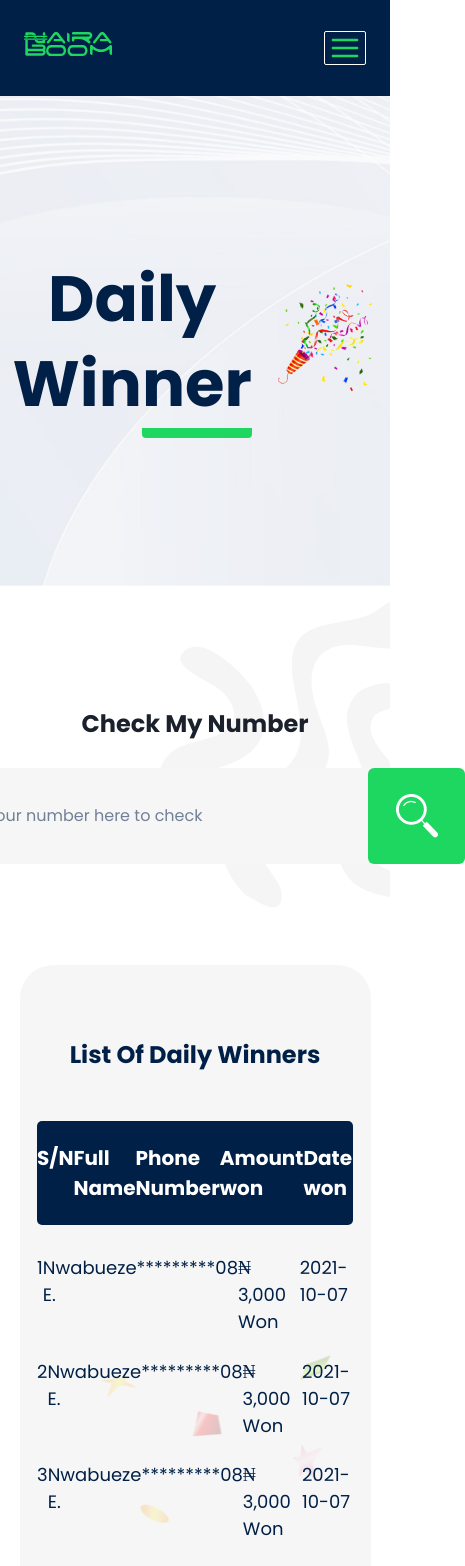
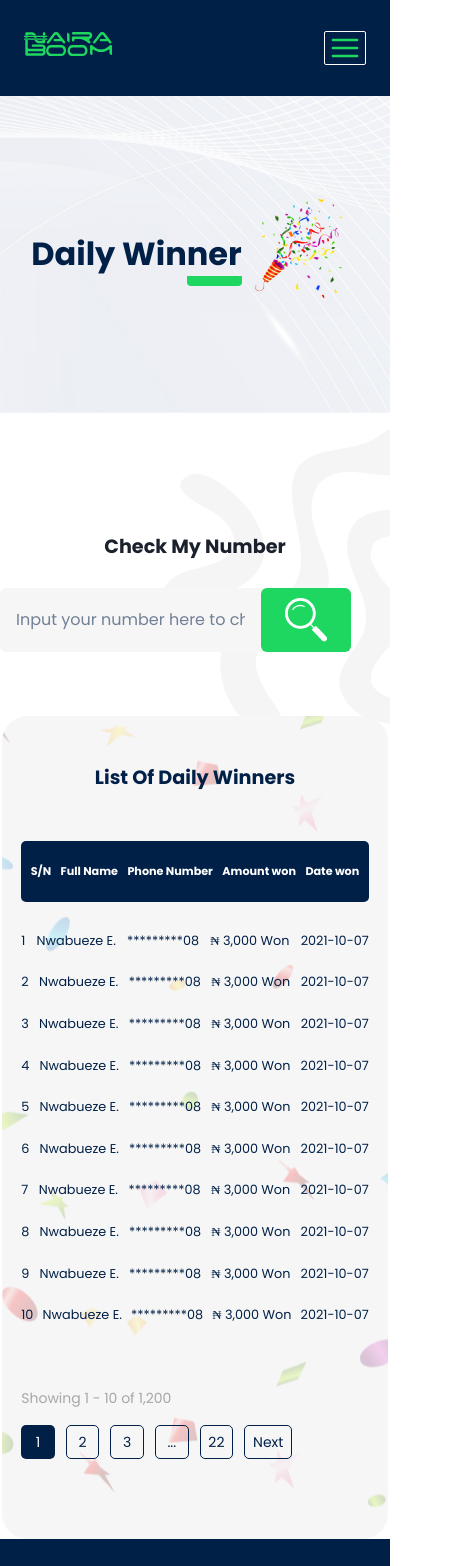
Before and after one commit to iam-benjamen/nairaboom, a Next.js app: page /daily-winners in a window 390 px wide. Shown: the top 1566 px of the page, 465 px wide, since content can reach past the window. Built offline with nearby package versions, Linux system fonts and the light colour scheme.

Commit message:
responsiveness done

```diff
--- a/components/BackgroundTitle.js
+++ b/components/BackgroundTitle.js
@@ -11,7 +11,7 @@ const BackgroundTitle = (props) => {
         display={"flex"}
         alignItems="center"
         justifyContent={"center"}
-        py="10rem"
+        py={{base:"6rem",md:"8rem",lg:"10rem"}}
       >
         <Heading
           color={"nairablue"}
--- a/pages/daily-winners.js
+++ b/pages/daily-winners.js
@@ -23,18 +23,18 @@ const DailyWinners = () => {
       <NavBar />
       <Box
         backgroundImage={`url(${background.src})`}
-        backgroundPosition="center"
+        backgroundPosition={{ base: "right", md: "center" }}
         backgroundRepeat="no-repeat"
         backgroundSize={"cover"}
         backgroundAttachment="fixed"
         display={"flex"}
         alignItems="center"
         justifyContent={"center"}
-        py="10rem"
+        py={{ base: "6rem", md: "8rem", lg: "10rem" }}
       >
         <Heading
           color={"nairablue"}
-          fontSize={"4rem"}
+          fontSize={{ base: "2rem", md: "4rem" }}
           fontWeight={700}
           fontFamily={"poppins"}
           textAlign={"center"}
@@ -48,7 +48,9 @@ const DailyWinners = () => {
             ner
           </chakra.span>
         </Heading>
-        <Image src={party} alt="party" />
+        <Box maxW={"30%"}>
+          <Image src={party} alt="party" />
+        </Box>
       </Box>
       <Box
         bgColor={"white"}
@@ -61,14 +63,14 @@ const DailyWinners = () => {
         flexDir={"column"}
         alignItems="center"
       >
-        <Text pb="1.6rem" fontSize={"1.5rem"} fontWeight={700}>
+        <Text pb="1.6rem" fontSize={{base:"1.2rem",md:"1.5rem"}} fontWeight={700}>
           Check My Number
         </Text>
         <form action="">
           <Box
             display={"flex"}
-            w="33.75rem"
-            h="6rem"
+            w={{ base: "90%", md: "33.75rem" }}
+            h={{ base: "4rem", md: "6rem" }}
             borderRadius={"15px"}
             bgColor={"#F6F6F6"}
           >
@@ -85,7 +87,7 @@ const DailyWinners = () => {
               type="submit"
               bgColor={"nairagreen"}
               w="7rem"
-              h="6rem"
+              h={{ base: "4rem", md: "6rem" }}
             >
               <Image src={searchIcon} alt="search icon" />
             </Button>
@@ -95,19 +97,23 @@ const DailyWinners = () => {
           backgroundImage={`url(${confetti.src})`}
           backgroundPosition="center"
           backgroundRepeat="no-repeat"
-          mt="6.3rem"
+          mt={{ base: "4rem", md: "6.3rem" }}
           bgColor={"#F6F6F6"}
-          borderRadius={"2.1rem"}
-          pt="4.5rem"
-          pb="3.5rem"
+          borderRadius={{base:"1.6rem",md:"2.1rem"}}
+          pt={{ base: "3rem", md: "4.5rem" }}
+          pb={{ base: "2rem", md: "3.5rem" }}
           display={"flex"}
           flexDir="column"
           fontFamily={"poppins"}
           color="nairablue"
-          w="90%"
+          w={{ base: "99%", md: "90%" }}
           alignItems={"center"}
         >
-          <Text fontWeight={700} fontSize="1.5rem" pb="3rem">
+          <Text
+            fontWeight={700}
+            fontSize={{ base: "1.2rem", md: "1.5rem" }}
+            pb="3rem"
+          >
             List Of Daily Winners
           </Text>
           <Box w="90%">
@@ -120,57 +126,105 @@ const DailyWinners = () => {
               justifyContent={"space-evenly"}
               mb="1.8rem"
             >
-              <Text color="white" fontWeight={700} fontSize="xl">
+              <Text
+                color="white"
+                fontWeight={700}
+                fontSize={{ base: ".7rem", md: "xl" }}
+              >
                 S/N
               </Text>
-              <Text color="white" fontWeight={700} fontSize="xl">
+              <Text
+                color="white"
+                fontWeight={700}
+                fontSize={{ base: ".7rem", md: "xl" }}
+              >
                 Full Name
               </Text>
-              <Text color="white" fontWeight={700} fontSize="xl">
+              <Text
+                color="white"
+                fontWeight={700}
+                fontSize={{ base: ".7rem", md: "xl" }}
+              >
                 Phone Number
               </Text>
-              <Text color="white" fontWeight={700} fontSize="xl">
+              <Text
+                color="white"
+                fontWeight={700}
+                fontSize={{ base: ".7rem", md: "xl" }}
+              >
                 Amount won
               </Text>
-              <Text color="white" fontWeight={700} fontSize="xl">
+              <Text
+                color="white"
+                fontWeight={700}
+                fontSize={{ base: ".7rem", md: "xl" }}
+              >
                 Date won
               </Text>
             </Box>
-            <Box display={"flex"} flexDir="column" gap="1.4rem" mb="7.6rem">
+            <Box
+              display={"flex"}
+              flexDir="column"
+              gap="1.4rem"
+              mb={{ base: "4rem", md: "7.6rem" }}
+            >
               {numbers.map((number, index) => (
                 <Box
                   display={"flex"}
-                  justifyContent={"space-evenly"}
+                  justifyContent={{ base: "space-between", md: "space-evenly" }}
                   fontFamily="poppins"
                   key={index}
                 >
-                  <Text fontSize={"1.125rem"} color="nairablue">
+                  <Text
+                    fontSize={{ base: "0.8rem", md: "1.125rem" }}
+                    color="nairablue"
+                  >
                     {number}
                   </Text>
-                  <Text fontSize={"1.125rem"} color="nairablue">
+                  <Text
+                    fontSize={{ base: "0.8rem", md: "1.125rem" }}
+                    color="nairablue"
+                  >
                     Nwabueze E.
                   </Text>
-                  <Text fontSize={"1.125rem"} color="nairablue">
+                  <Text
+                    fontSize={{ base: "0.8rem", md: "1.125rem" }}
+                    color="nairablue"
+                  >
                     *********08
                   </Text>
-                  <Text fontSize={"1.125rem"} color="nairablue">
+                  <Text
+                    fontSize={{ base: "0.8rem", md: "1.125rem" }}
+                    color="nairablue"
+                  >
                     ₦ 3,000 Won
                   </Text>
-                  <Text fontSize={"1.125rem"} color="nairablue">
+                  <Text
+                    fontSize={{ base: "0.8rem", md: "1.125rem" }}
+                    color="nairablue"
+                  >
                     2021-10-07
                   </Text>
                 </Box>
               ))}
             </Box>{" "}
             <Box
-              mb="5.375rem"
+              mb={{ base: "3rem", md: "5.375rem" }}
               display={"flex"}
               justifyContent="space-evenly"
+              maxW={"90%"}
+              flexDir={{ base: "column", md: "row" }}
+              gap={{ base: "1rem", md: "0" }}
             >
               <Text fontSize={"14px"} color="#A7A7A7">
                 Showing 1 - 10 of 1,200
               </Text>
-              <Box display={"flex"} gap="11px">
+              <Box
+                flexWrap={"wrap"}
+                display={"flex"}
+                gap="11px"
+                maxW={"inherit"}
+              >
                 <Square
                   color="white"
                   size={"2.1rem"}
```
Also changed, not shown: components/Clock.js (+19 -6 lines), pages/cashout.js (+90 -25 lines), pages/learn-about-clock.js (+4 -4 lines), pages/testing.js (+7 -6 lines).
